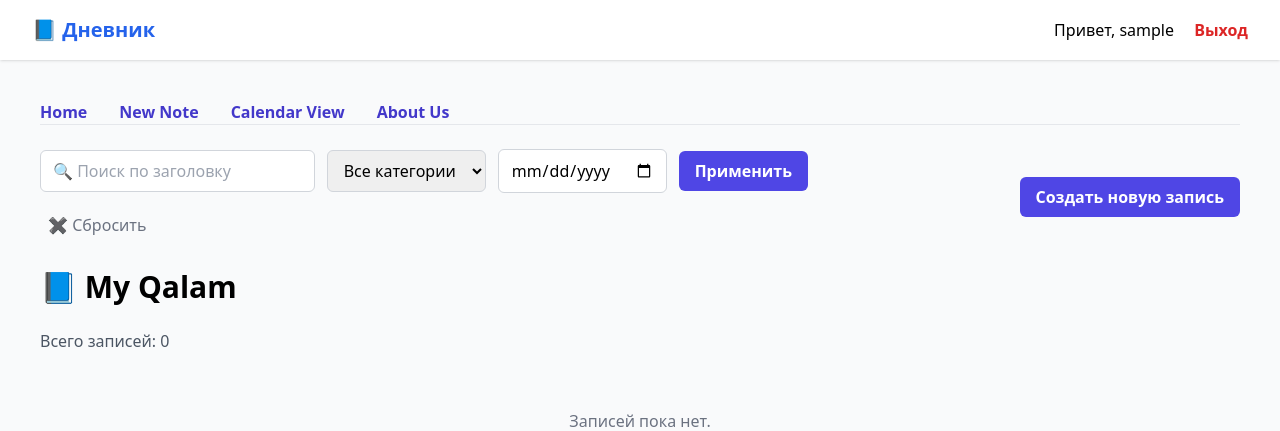
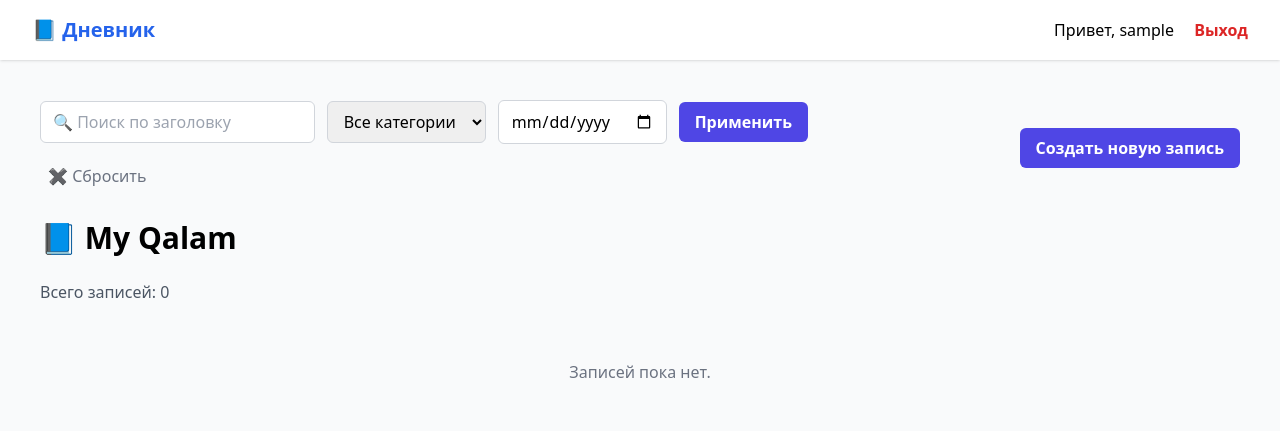
Before and after one commit to aikomask/diary-app-python, a Django app: page / in a window 1280 px wide. Shown: the top 431 px of the page. Run offline with Django 5.2, Linux system fonts and the light colour scheme; the visitor is signed in with stand-in values (Sample User, id 1); data that the repository does not hold is empty; some libraries are stand-ins or nearby versions.

Commit message:
updated main page

```diff
--- a/diary/templates/diary/home.html
+++ b/diary/templates/diary/home.html
@@ -3,24 +3,6 @@
 {% block title %}📘 My Qalam{% endblock %}
 
 {% block content %}
-<!-- Навигационное меню под шапкой -->
-<nav class="mb-6 border-b border-gray-200">
-  <ul class="flex gap-8 text-indigo-700 font-semibold">
-    <li>
-      <a href="{% url 'home' %}" class="hover:text-indigo-900">Home</a>
-    </li>
-    <li>
-      <a href="{% url 'create_entry' %}" class="hover:text-indigo-900">New Note</a>
-    </li>
-    <li>
-      <a href="{% url 'calendar_view' %}" class="hover:text-indigo-900">Calendar View</a>
-    </li>
-    <li>
-      <a href="{% url 'about_us' %}" class="hover:text-indigo-900">About Us</a>
-    </li>
-  </ul>
-</nav>
-
 <!-- Фильтры поиска -->
 <div class="mb-6 flex flex-wrap items-center gap-4 justify-between">
     <form method="get" class="flex flex-wrap gap-3 items-center flex-grow max-w-3xl">
```
